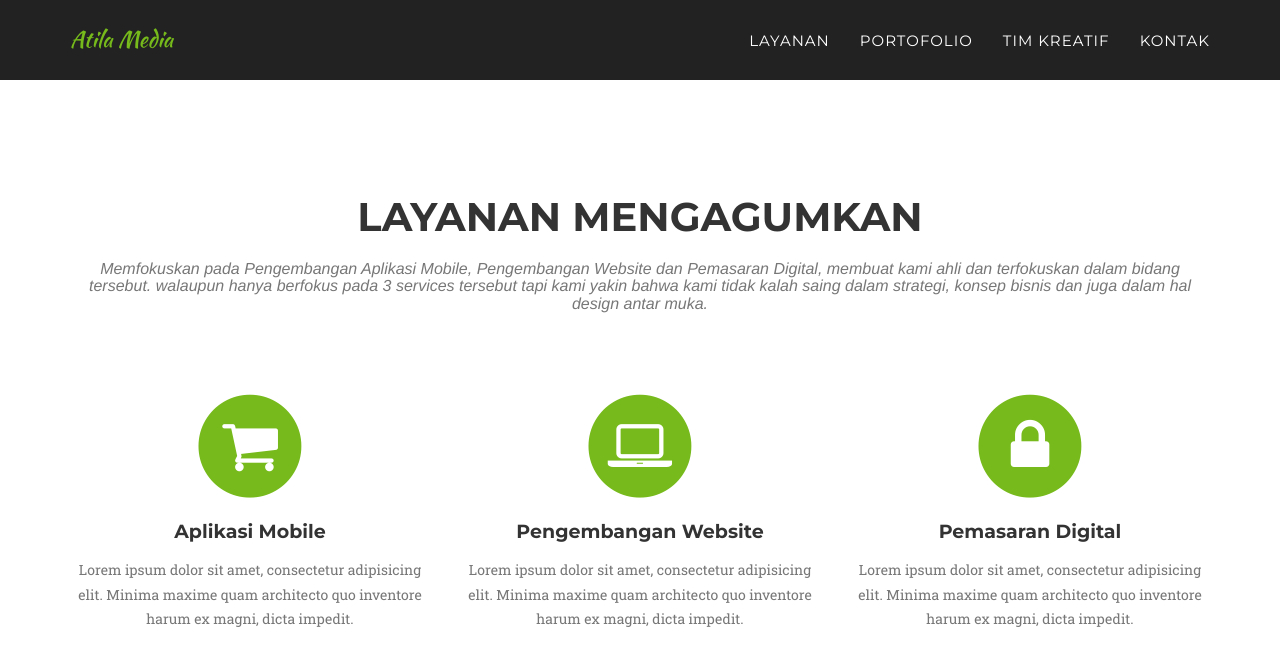
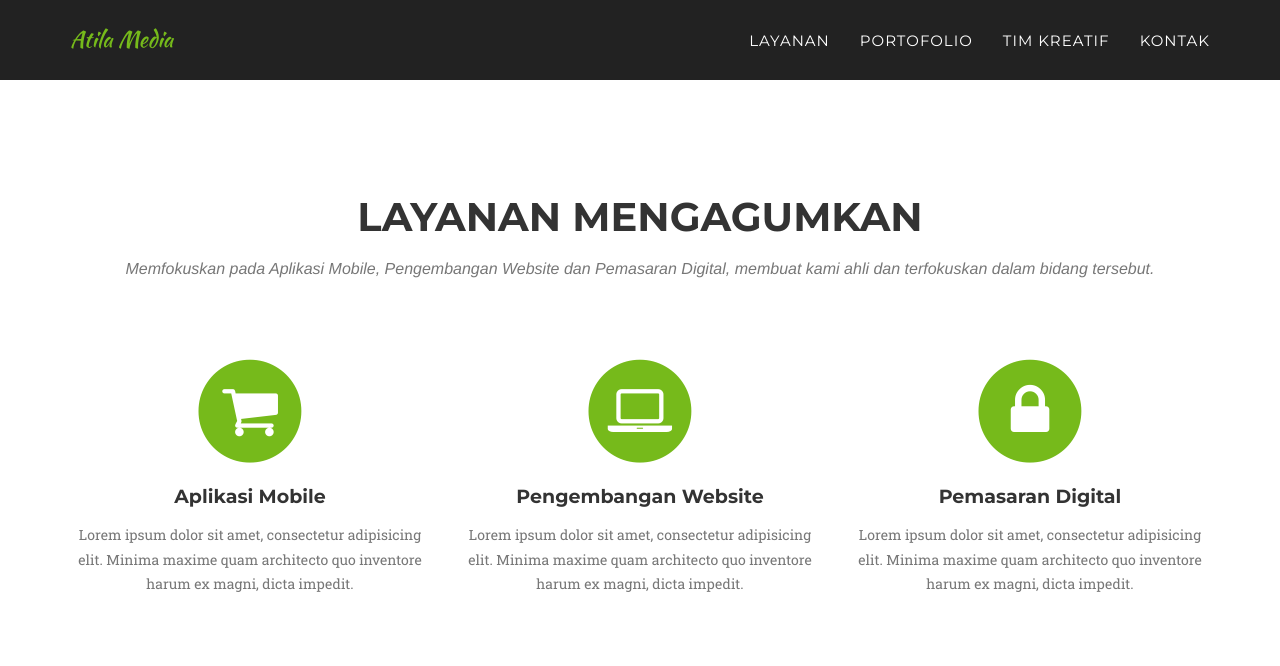
Before and after one commit to atilamedia/atilamedia.github.io, a Jekyll site: the page built from index.html, in a window 1280 px wide and 900 px high, scrolled down 713 px. Shown: the top 666 px of the window. Built offline with Jekyll 4.4.1, drawn with Linux system fonts in a browser that asks for light colours; some web fonts are replaced.

Commit message:
Update services.html

```diff
--- a/_includes/services.html
+++ b/_includes/services.html
@@ -4,7 +4,7 @@
             <div class="row">
                 <div class="col-lg-12 text-center">
                     <h2 class="section-heading">Layanan Mengagumkan</h2>
-                    <h3 class="section-subheading text-muted">Memfokuskan pada Pengembangan Aplikasi Mobile, Pengembangan Website dan Pemasaran Digital, membuat kami ahli dan terfokuskan dalam bidang tersebut. walaupun hanya berfokus pada 3 services tersebut tapi kami yakin bahwa kami tidak kalah saing dalam strategi, konsep bisnis dan juga dalam hal design antar muka.</h3>
+                    <h3 class="section-subheading text-muted">Memfokuskan pada Aplikasi Mobile, Pengembangan Website dan Pemasaran Digital, membuat kami ahli dan terfokuskan dalam bidang tersebut.</h3>
                 </div>
             </div>
             <div class="row text-center">
```
